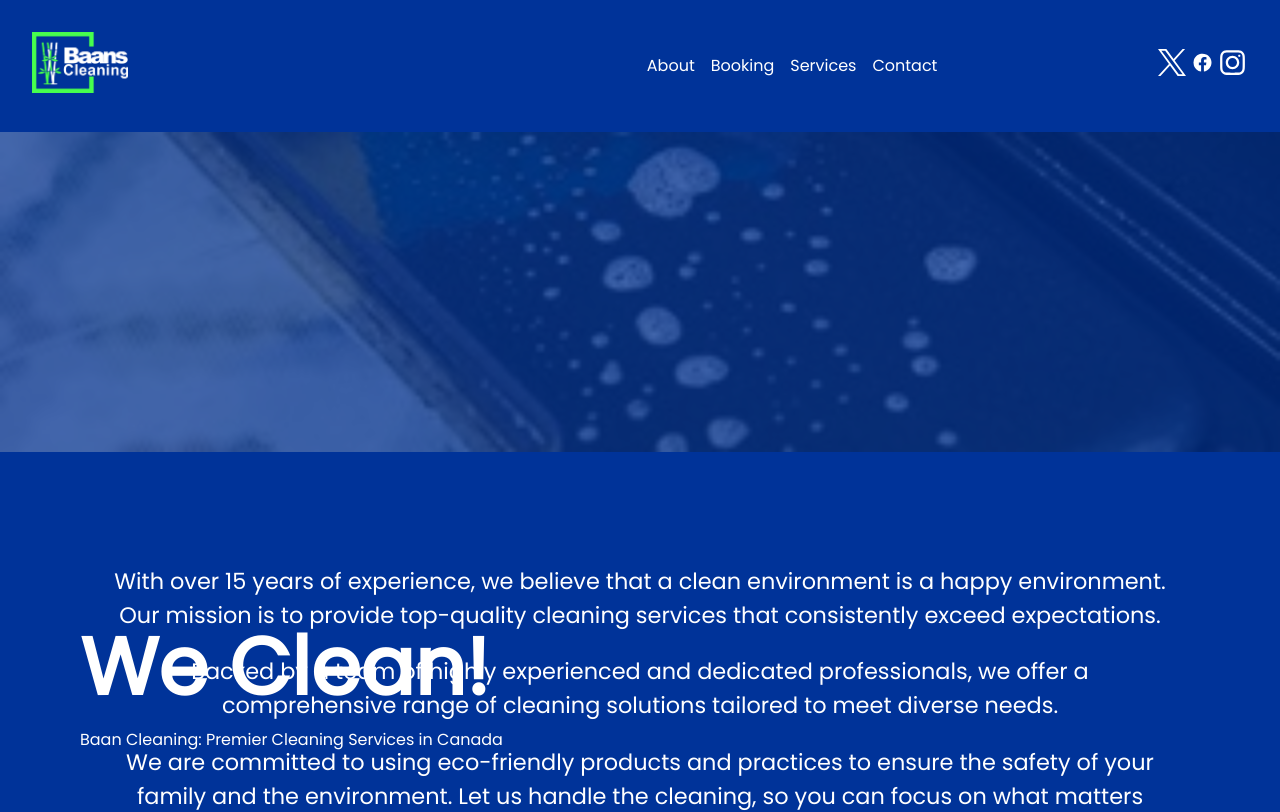
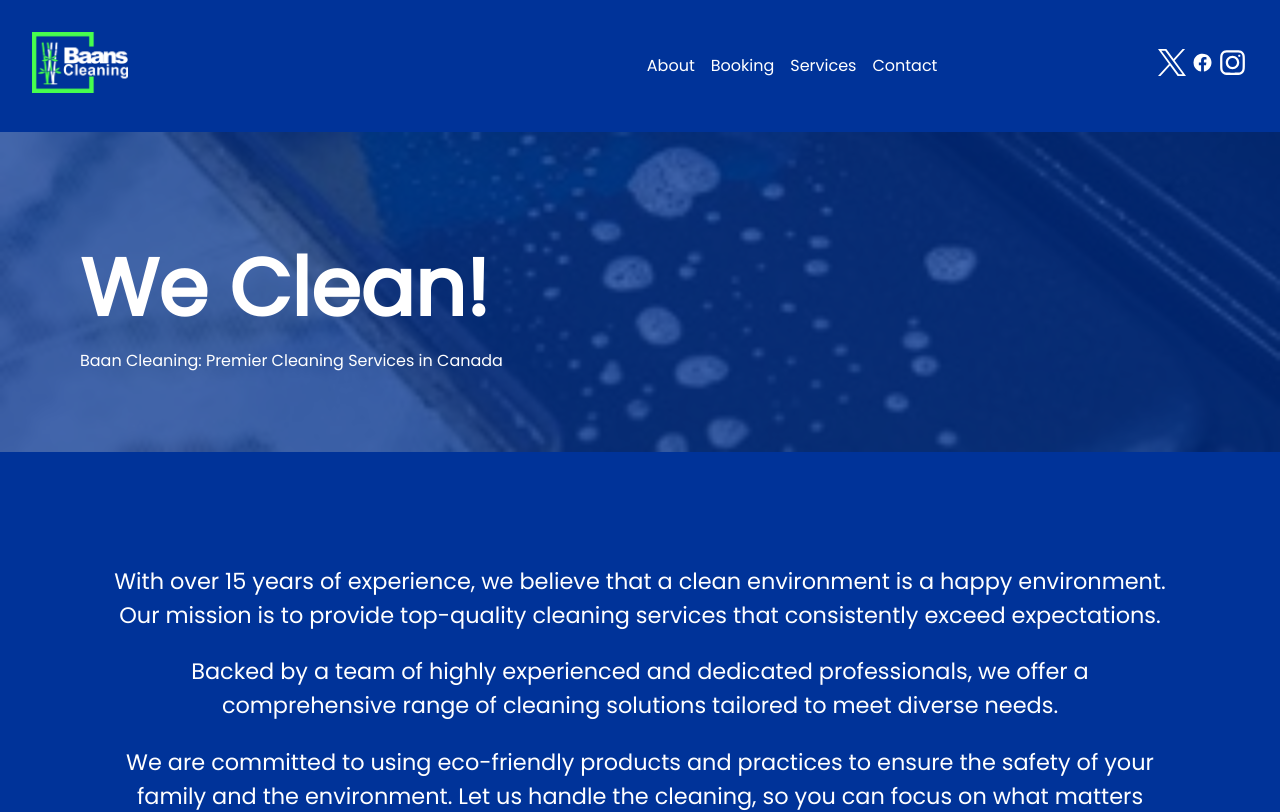
Before and after one commit to LuccaPaciolo/Baan-Cleaning, a React (Create React App) app: page /About in a window 1280 px wide. Shown: the top 812 px of the page. Built offline with nearby package versions, Linux system fonts and the light colour scheme.

Commit message:
corrected about page

```diff
--- a/src/Styles/about.css
+++ b/src/Styles/about.css
@@ -5,13 +5,15 @@
     align-items: center;
     background-color: var(--blue);
 
+
 }
 
 .about-background {
+    position: relative;
     width: 100%;
     height: 20em;
     background-color: var(--blue);
-    position: relative;
+
 }
 
 .about-background img {
@@ -23,9 +25,9 @@
 
 .bk-text {
     position: absolute;
-    bottom: 0;
     padding: 1em;
-    color: #fff;
+    top: 3em;
+    color: white;
 }
 
 .bk-text  h2 {
```
Also changed, not shown: src/Pages/About.jsx (+5 -3 lines).
